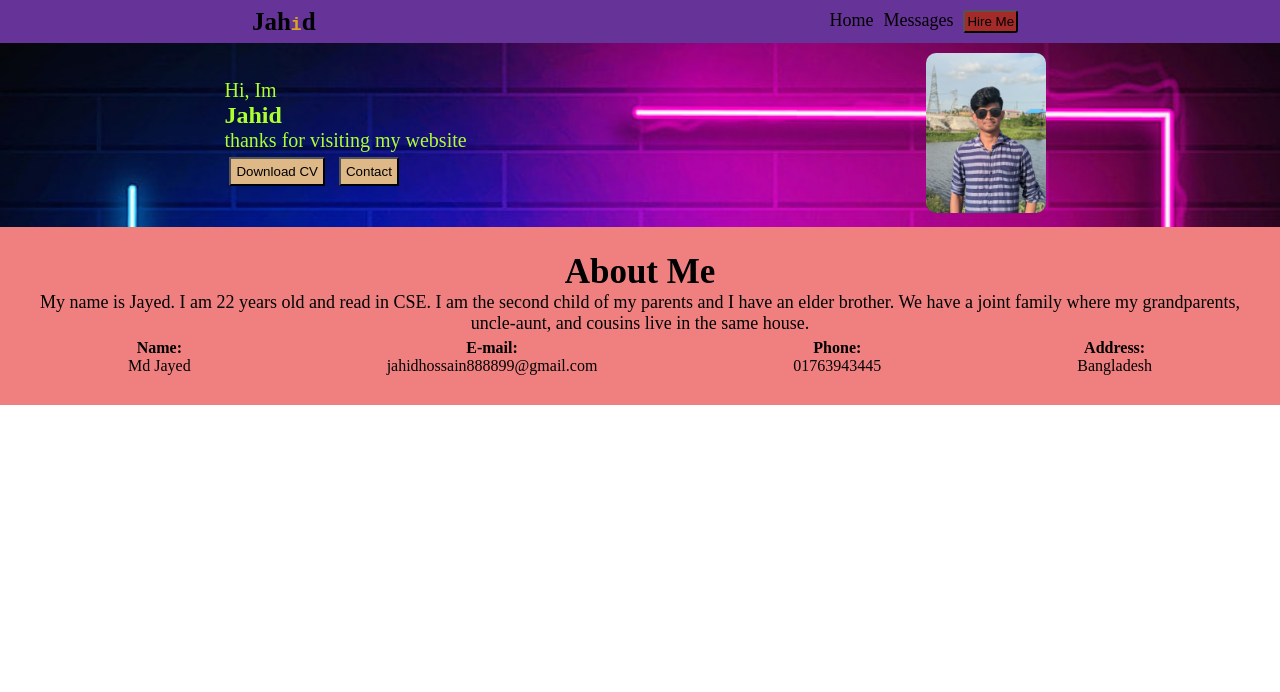
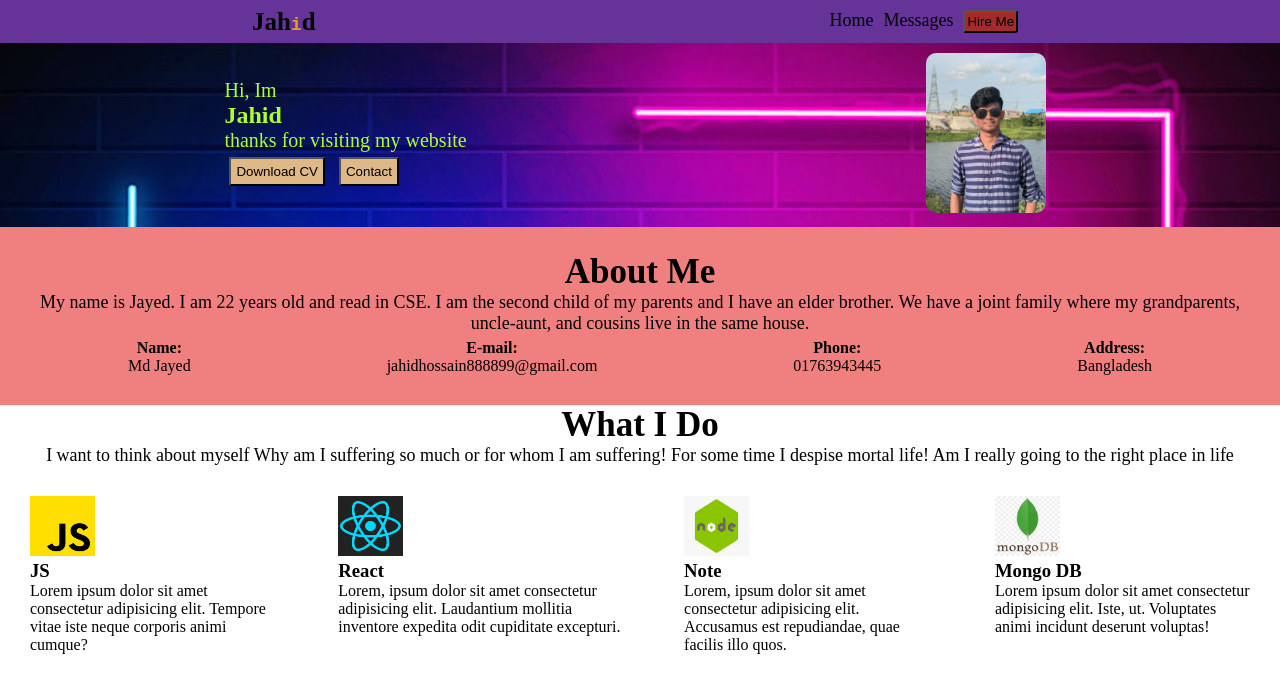
Before and after one commit to jahid45780/my-self, a plain HTML site: page index.html in a window 1280 px wide. Drawn offline with Linux system fonts and the light colour scheme.

Commit message:
added the skill

```diff
--- a/index.html
+++ b/index.html
@@ -62,6 +62,41 @@
          </div>
     </div>
  </section>
+
+
+    <section>
+
+        <h3 class="about-title">What I Do</h3>
+        <p class="about-para" >I want to think about myself
+            Why am I suffering so much or for whom I am suffering!
+            For some time I despise mortal life! Am I really going to the right place in life</p>
+
+            <div class="skill-container">
+                <div class="skill">
+                    <img class="skill-img" src="js.png" alt="js">
+                    <h3 class="skill-title">JS</h3>
+                    <p class="skill-description">Lorem ipsum dolor sit amet consectetur adipisicing elit. Tempore vitae iste neque corporis animi cumque?</p>
+                </div>
+                <div class="skill">
+                    <img class="skill-img" src="React.webp" alt="React">
+                    <h3 class="skill-title">React</h3>
+                    <p class="skill-description">Lorem, ipsum dolor sit amet consectetur adipisicing elit. Laudantium mollitia inventore expedita odit cupiditate excepturi.</p>
+                </div>
+                <div class="skill">
+                    <img class="skill-img" src="node.png" alt="note">
+                    <h3 class="skill-title">Note</h3>
+                    <p class="skill-description">Lorem, ipsum dolor sit amet consectetur adipisicing elit. Accusamus est repudiandae, quae facilis illo quos.</p>
+                </div>
+                <div class="skill">
+                    <img class="skill-img" src="mongo db.png" alt="mongo">
+                    <h3 class="skill-title">Mongo DB</h3>
+                    <p class="skill-description">Lorem ipsum dolor sit amet consectetur adipisicing elit. Iste, ut. Voluptates animi incidunt deserunt voluptas!</p>
+                </div>
+
+
+            </div>
+
+    </section>
     </main>
 
     <footer>
--- a/style.css
+++ b/style.css
@@ -120,3 +120,13 @@ margin: 5px;
 .about-info{
     text-align: center;
 }
+.skill-img{
+    height: 60px;
+    width: 65px;
+}
+.skill-container{
+    display: flex;
+}
+.skill{
+    padding: 30px;
+}
```
Also changed, not shown: React.webp (added), js.png (added), mongo db.png (added), node.png (added).
